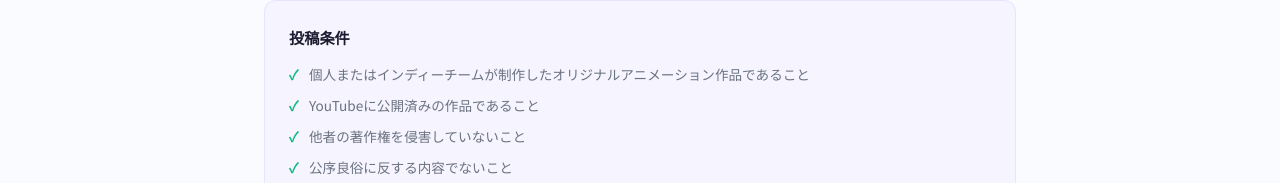
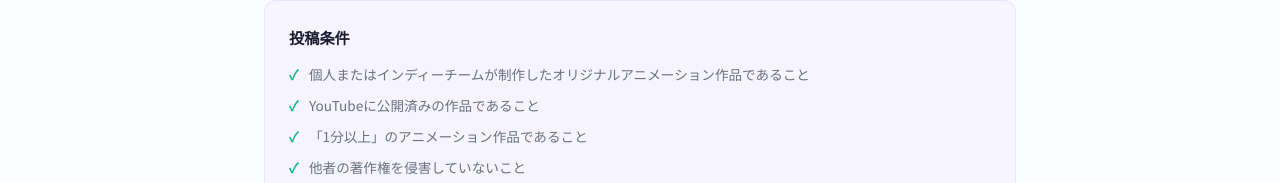
Before and after one commit to ihayato/indieanime, a Next.js app: page /submit in a window 1280 px wide. Shown: the part 769-952 px from the top of the page. Built offline with nearby package versions, Linux system fonts and the light colour scheme.

Commit message:
docs(submit): add 1-minute minimum duration rule to submission conditions

```diff
--- a/src/app/submit/page.js
+++ b/src/app/submit/page.js
@@ -53,6 +53,7 @@
                         <ul className={styles.conditionsList}>
                             <li>個人またはインディーチームが制作したオリジナルアニメーション作品であること</li>
                             <li>YouTubeに公開済みの作品であること</li>
+                            <li>「1分以上」のアニメーション作品であること</li>
                             <li>他者の著作権を侵害していないこと</li>
                             <li>公序良俗に反する内容でないこと</li>
                         </ul>
```
